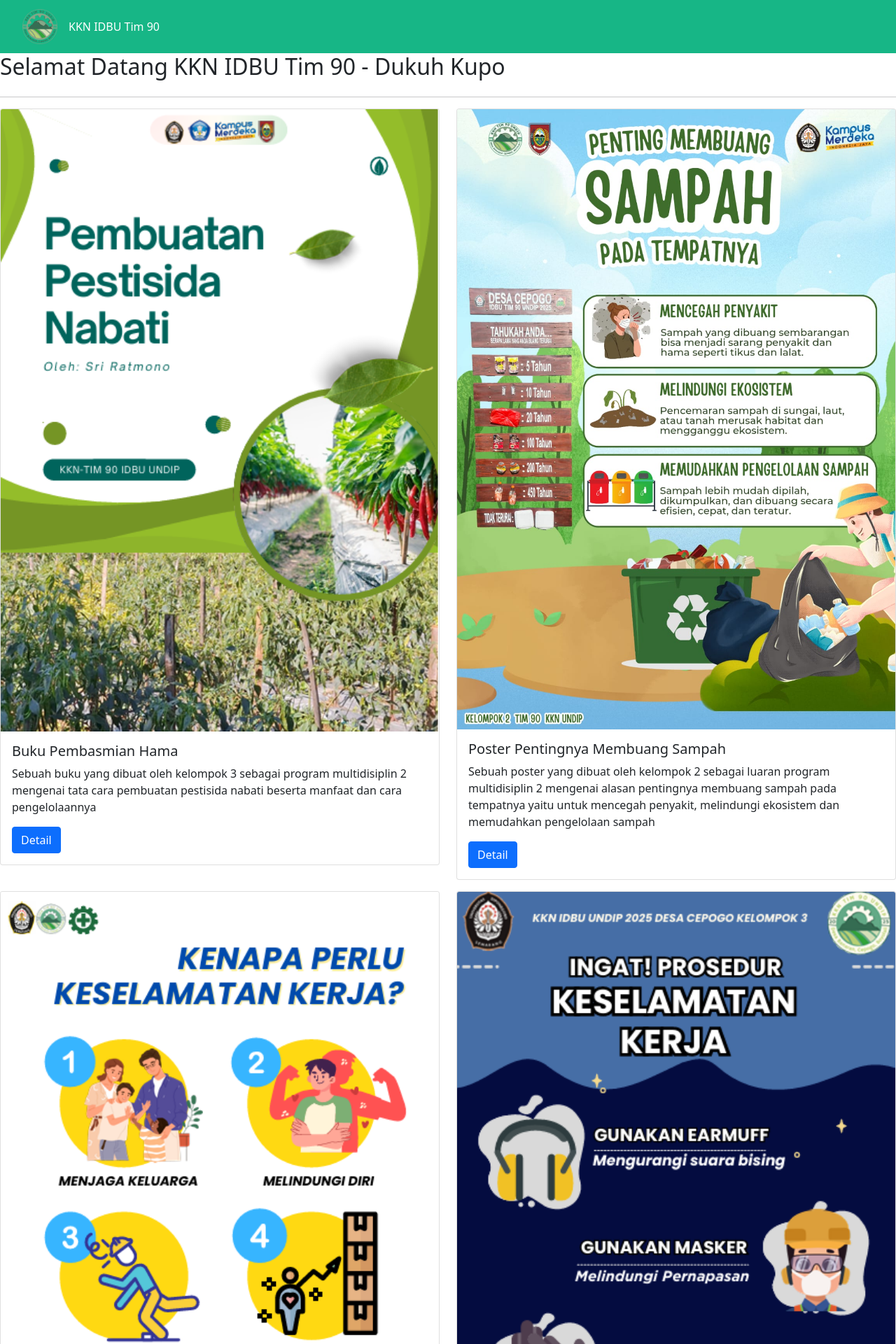
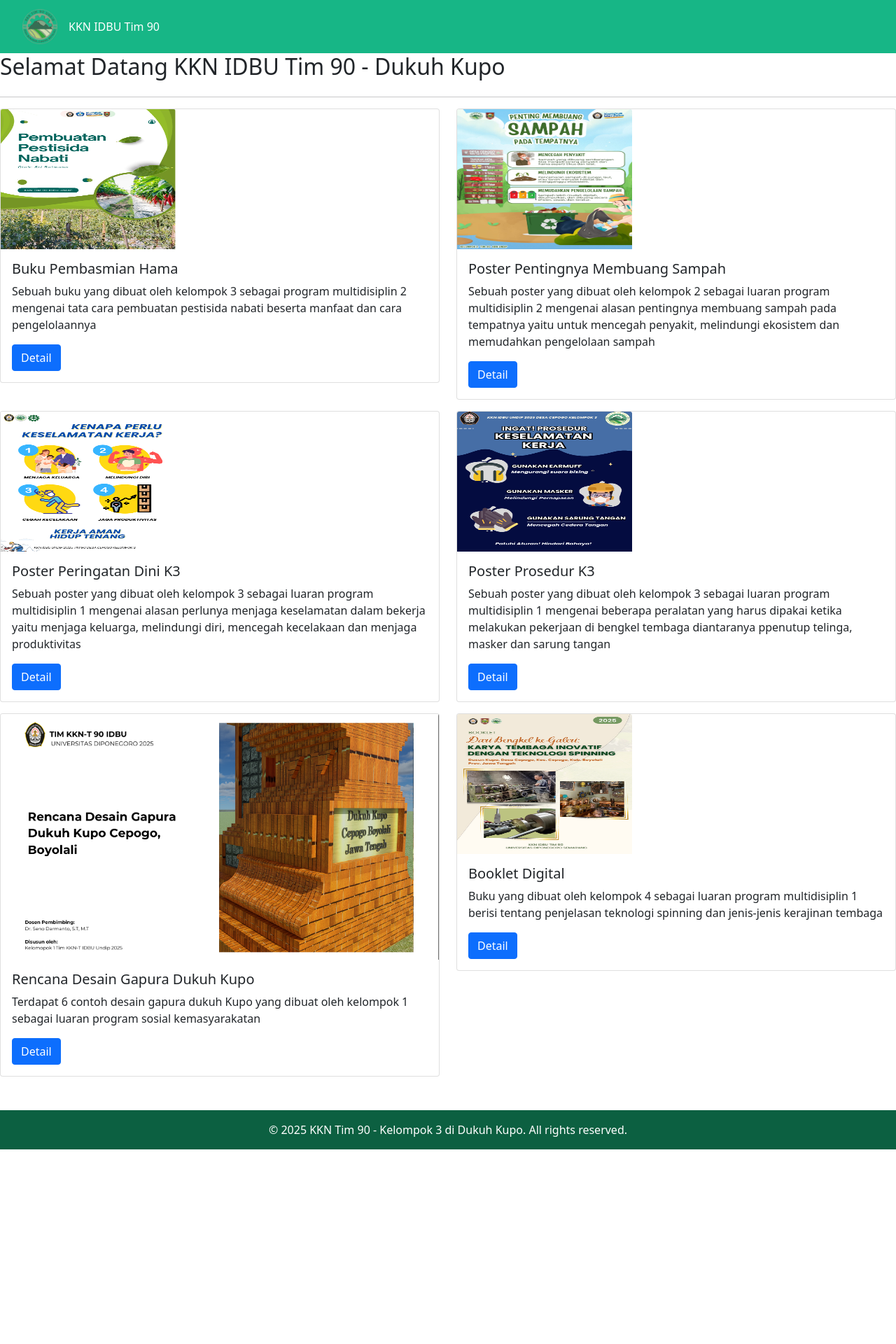
Before and after one commit to tiaraputriw/gelarkarya, a Jekyll site: the page built from index.md, in a window 1280 px wide. Shown: the top 1920 px of the page at 70% size. Built offline with Jekyll 4.4.1, drawn with Linux system fonts in a browser that asks for light colours; after the commit the page ends 1642 px from its top, so only the background shows below that.

Commit message:
Update index.md

```diff
--- a/index.md
+++ b/index.md
@@ -9,7 +9,7 @@
 <div class="row">
   <div class="col-sm-6">
     <div class="card">
-      <img src="{{ site.baseurl }}/img/BookletPembasmianHama.png" class="card-img-top" alt="Booklet Pembasmian Hama">
+      <img src="{{ site.baseurl }}/img/BookletPembasmianHama.png" class="card-img-top" alt="Booklet Pembasmian Hama" style="width: 250px; height:200px">
       <div class="card-body">
         <h5 class="card-title">Buku Pembasmian Hama</h5>
         <p class="card-text">Sebuah buku yang dibuat oleh kelompok 3 sebagai program multidisiplin 2 mengenai tata cara pembuatan pestisida nabati beserta manfaat dan cara pengelolaannya</p>
@@ -19,7 +19,7 @@
   </div>
   <div class="col-sm-6">
     <div class="card">
-      <img src="{{ site.baseurl }}/img/LuaranMulti2Poster.jpg" class="card-img-top" alt="Poster tentang Sampah">
+      <img src="{{ site.baseurl }}/img/LuaranMulti2Poster.jpg" class="card-img-top" alt="Poster tentang Sampah" style="width: 250px; height:200px">
       <div class="card-body">
         <h5 class="card-title">Poster Pentingnya Membuang Sampah</h5>
         <p class="card-text">Sebuah poster yang dibuat oleh kelompok 2 sebagai luaran program multidisiplin 2 mengenai alasan pentingnya membuang sampah pada tempatnya yaitu untuk mencegah penyakit, melindungi ekosistem dan memudahkan pengelolaan sampah </p>
@@ -33,7 +33,7 @@
 <div class="row">
   <div class="col-sm-6">
     <div class="card">
-      <img src="{{ site.baseurl }}/img/PosterPeringatanDiniK3.png" class="card-img-top" alt="Poster Peringatan K3">
+      <img src="{{ site.baseurl }}/img/PosterPeringatanDiniK3.png" class="card-img-top" alt="Poster Peringatan K3" style="width: 250px; height:200px">
       <div class="card-body">
         <h5 class="card-title">Poster Peringatan Dini K3</h5>
         <p class="card-text">Sebuah poster yang dibuat oleh kelompok 3 sebagai luaran program multidisiplin 1 mengenai alasan perlunya menjaga keselamatan dalam bekerja yaitu menjaga keluarga, melindungi diri, mencegah kecelakaan dan menjaga produktivitas</p>
@@ -43,7 +43,7 @@
   </div>
   <div class="col-sm-6">
     <div class="card">
-      <img src="{{ site.baseurl }}/img/PosterProsedurK3.png" class="card-img-top" alt="Poster Prosedur K3">
+      <img src="{{ site.baseurl }}/img/PosterProsedurK3.png" class="card-img-top" alt="Poster Prosedur K3" style="width: 250px; height:200px">
       <div class="card-body">
         <h5 class="card-title">Poster Prosedur K3</h5>
         <p class="card-text">Sebuah poster yang dibuat oleh kelompok 3 sebagai luaran program multidisiplin 1 mengenai beberapa peralatan yang harus dipakai ketika melakukan pekerjaan di bengkel tembaga diantaranya ppenutup telinga, masker dan sarung tangan</p>
@@ -67,7 +67,7 @@
   </div>
   <div class="col-sm-6">
     <div class="card">
-      <img src="{{ site.baseurl }}/img/BookletDigital.png" class="card-img-top" alt="Booklet Digital">
+      <img src="{{ site.baseurl }}/img/BookletDigital.png" class="card-img-top" alt="Booklet Digital" style="width: 250px; height:200px">
       <div class="card-body">
         <h5 class="card-title">Booklet Digital</h5>
         <p class="card-text">Buku yang dibuat oleh kelompok 4 sebagai luaran program multidisiplin 1 berisi tentang penjelasan teknologi spinning dan jenis-jenis kerajinan tembaga</p>
```
